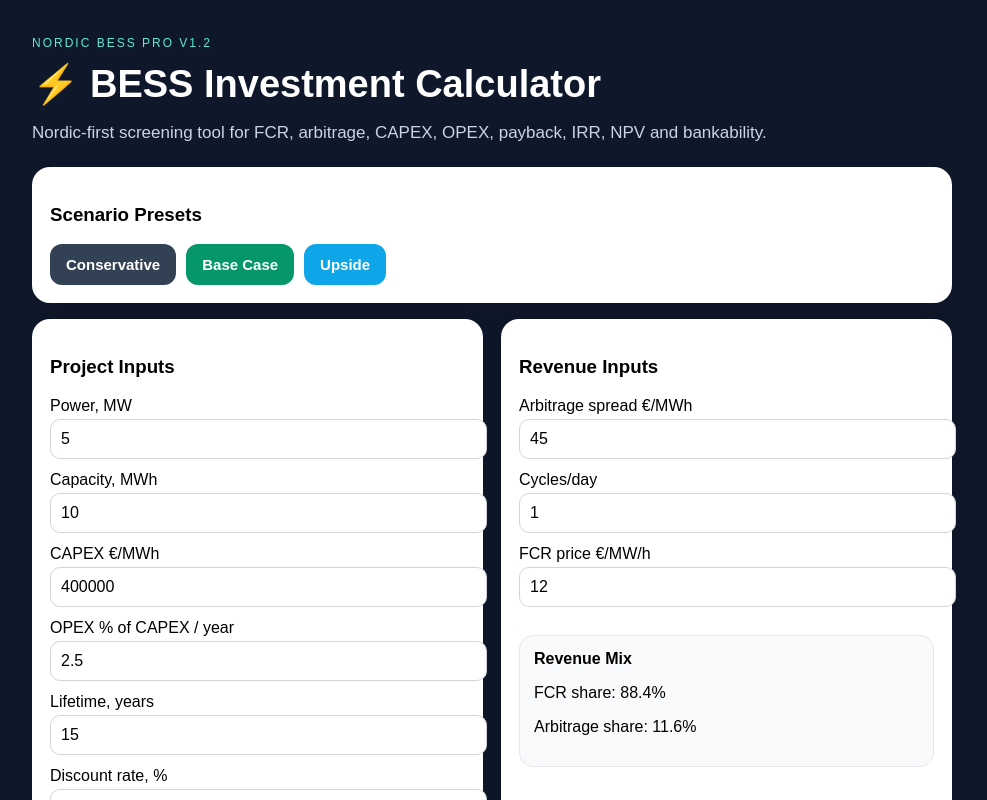
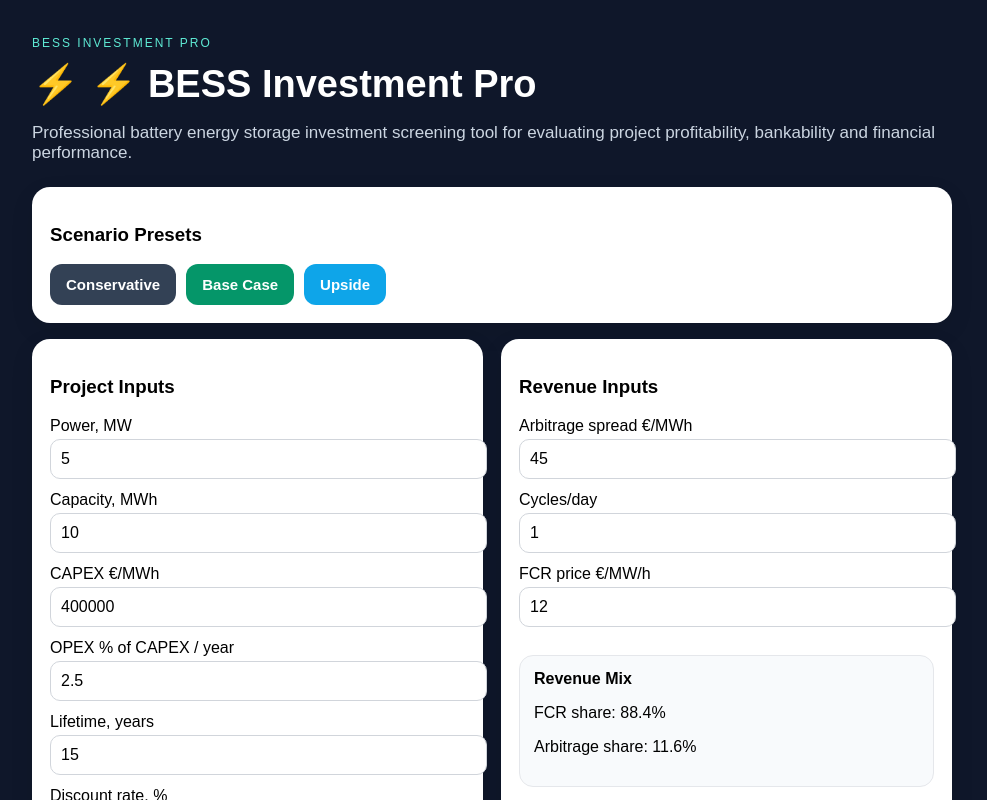
Before and after one commit to Jocke75-hub/nordic-bess-pro, a Next.js app: page / in a window 1280 px wide. Shown: the top 800 px of the page, without its empty margins (148-1135 px from the left). Built offline with nearby package versions, Linux system fonts and the light colour scheme.

Commit message:
Update page.js

```diff
--- a/app/page.js
+++ b/app/page.js
@@ -428,10 +428,10 @@ doc.text(
     <div style={{ minHeight: "100vh", background: "#0f172a", padding: "24px", fontFamily: "Arial" }}>
       <div style={{ maxWidth: 920, margin: "0 auto" }}>
         <div style={{ color: "white", marginBottom: "24px" }}>
-          <p style={{ color: "#5eead4", letterSpacing: "2px", fontSize: "12px" }}>NORDIC BESS PRO V1.2</p>
-          <h1 style={{ fontSize: "38px", margin: "0 0 8px" }}>⚡ BESS Investment Calculator</h1>
+          <p style={{ color: "#5eead4", letterSpacing: "2px", fontSize: "12px" }}>BESS INVESTMENT PRO</p>
+          <h1 style={{ fontSize: "38px", margin: "0 0 8px" }}>⚡ ⚡ BESS Investment Pro</h1>
           <p style={{ color: "#cbd5e1", fontSize: "17px" }}>
-            Nordic-first screening tool for FCR, arbitrage, CAPEX, OPEX, payback, IRR, NPV and bankability.
+            Professional battery energy storage investment screening tool for evaluating project profitability, bankability and financial performance.
           </p>
         </div>
 
```
